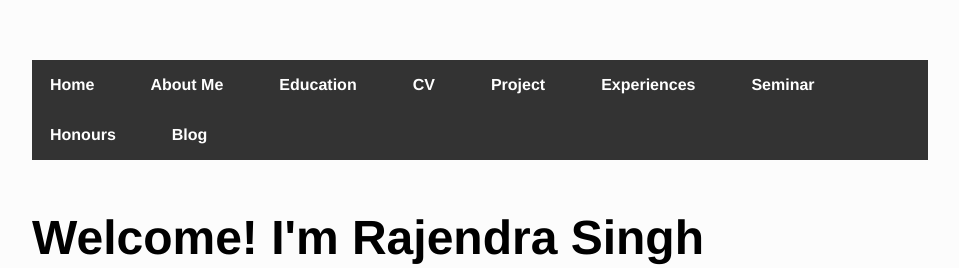
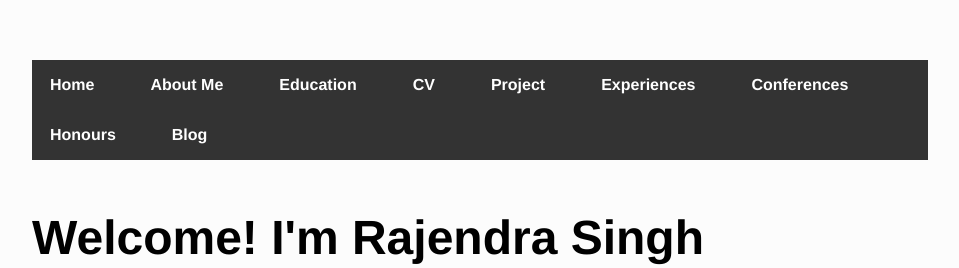
Before and after one commit to iamrajee/iamrajee.github.io, a Jekyll site: the page built from index.html, in a window 1280 px wide. Shown: the top 268 px of the page, without its empty margins (160-1119 px from the left). Built offline with Jekyll 4.4.1, drawn with Linux system fonts in a browser that asks for light colours.

Commit message:
Update default.html

```diff
--- a/_layouts/default.html
+++ b/_layouts/default.html
@@ -16,7 +16,7 @@
 	        		<li><a href="/cv">CV</a></li>
 				<li><a href="/projects">Project</a></li>
 				<li><a href="/internships">Experiences</a></li>
-				<li><a href="/seminar">Seminar</a></li>
+				<li><a href="/seminar">Conferences</a></li>
 				<li><a href="/honours">Honours</a></li>
 
 	        		<li><a href="/blog">Blog</a></li>
```
